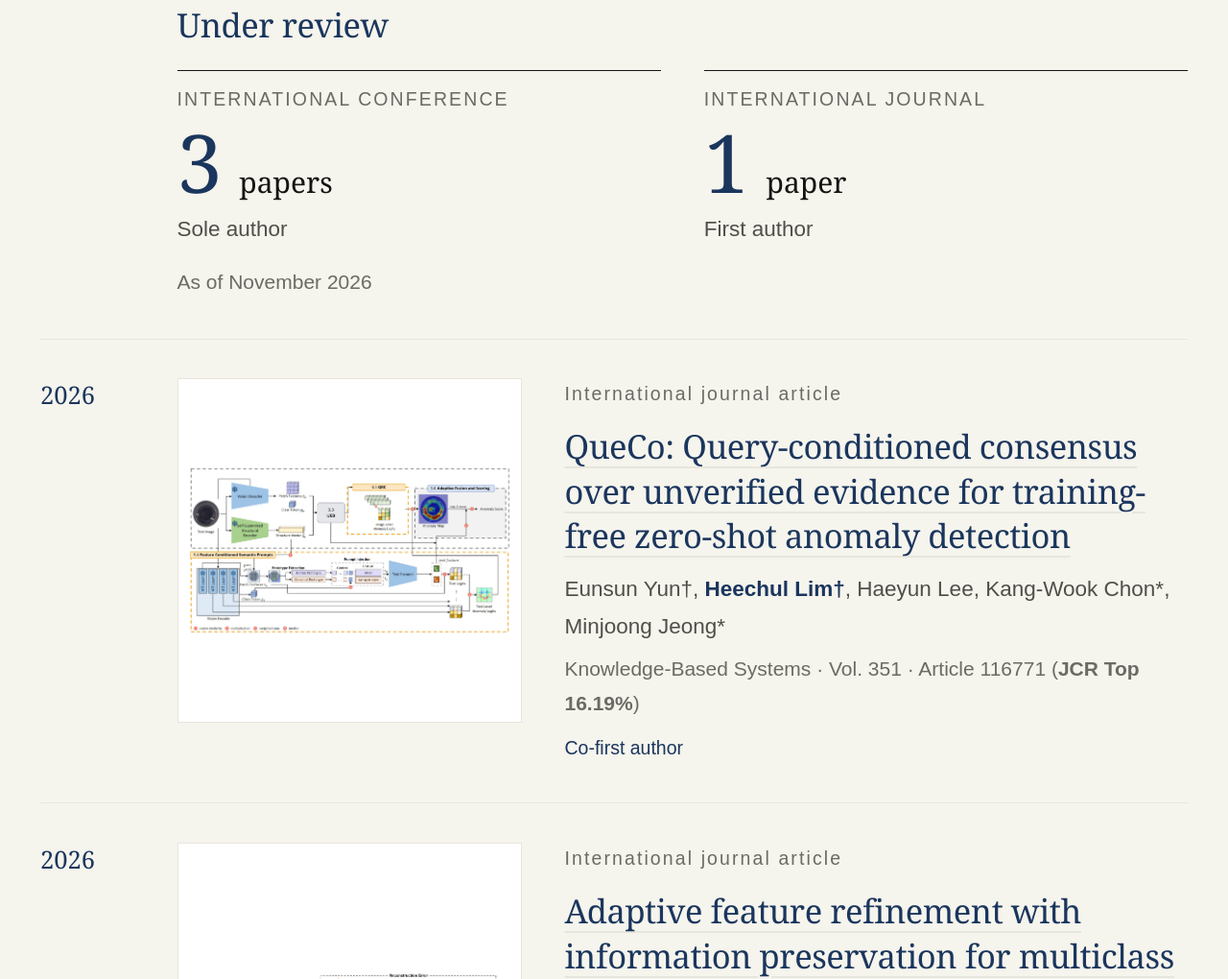
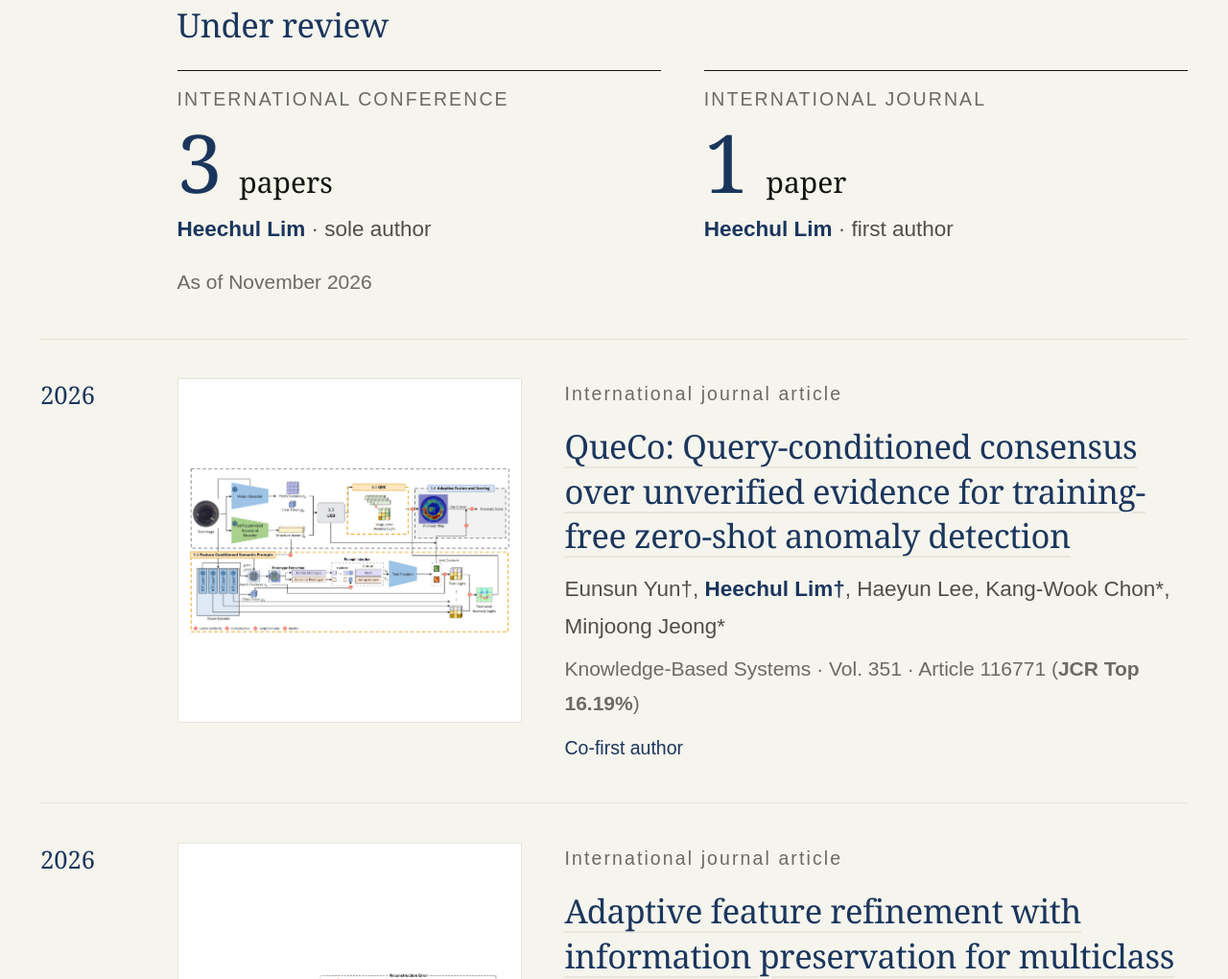
Before and after one commit to InfolabAI/tilab, a plain HTML site: page publications.html in a window 1280 px wide. Shown: the part 957-1977 px from the top of the page at 96% size. Drawn offline with Linux system fonts and the light colour scheme.

Commit message:
Under review: show Heechul Lim before authorship role
Co-Authored-By: Claude Opus 5.5 <noreply@anthropic.com>
Claude-Session: https://claude.ai/code/session_01J9FPhrPYQWkXkQ9AWXRgS7

```diff
--- a/publications.html
+++ b/publications.html
@@ -68,7 +68,7 @@
 <section aria-labelledby="papers-title" class="section page-content" id="papers"><div class="publication-section-title"><h2 id="papers-title">Research publications</h2></div><p class="authorship-note">† Equal contribution. * Corresponding author.</p><article class="publication pending-entry" id="under-review">
 <div class="pub-year"></div>
 <div><h3>Under review</h3>
-<div class="pending-groups"><section class="pending-group" aria-label="International conference"><h4>International conference</h4><p class="pending-num"><strong>3</strong> papers</p><p class="pending-role">Sole author</p></section><section class="pending-group" aria-label="International journal"><h4>International journal</h4><p class="pending-num"><strong>1</strong> paper</p><p class="pending-role">First author</p></section></div>
+<div class="pending-groups"><section class="pending-group" aria-label="International conference"><h4>International conference</h4><p class="pending-num"><strong>3</strong> papers</p><p class="pending-role"><span class="author-self">Heechul Lim</span> · sole author</p></section><section class="pending-group" aria-label="International journal"><h4>International journal</h4><p class="pending-num"><strong>1</strong> paper</p><p class="pending-role"><span class="author-self">Heechul Lim</span> · first author</p></section></div>
 <p class="pub-venue">As of November 2026</p></div></article><article class="publication has-figure" id="publication-1">
 <div class="pub-year">2026</div>
 <a class="pub-figure" href="pictures/publications/queco.png" target="_blank" rel="noopener"><img src="pictures/publications/queco.png" width="1406" height="735" alt="QueCo framework overview" loading="lazy" decoding="async"/></a>
```
